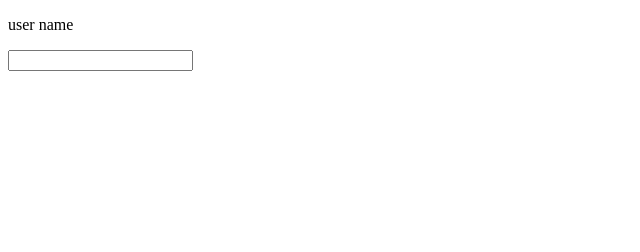
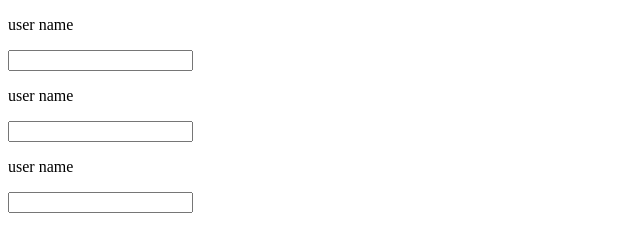
Before and after one commit to YasuruThilakshana/web-2-project-2, a plain HTML site: page index.html in a window 1280 px wide. Shown: the whole page, without its empty margins (0-640 px from the left). Drawn offline with Linux system fonts and the light colour scheme.

Commit message:
I added lot of dive index.html

```diff
--- a/index.html
+++ b/index.html
@@ -16,6 +16,23 @@
     </div>
 </div>
 
+<div>
+    <div>
+        <form action="">
+            <p>user name</p>
+            <input type="text">
+        </form>
+    </div>
+</div>
+<div>
+    <div>
+        <form action="">
+            <p>user name</p>
+            <input type="text">
+        </form>
+    </div>
+</div>
+
     <script src="script.js"></script>
 </body>
 </html>
```
